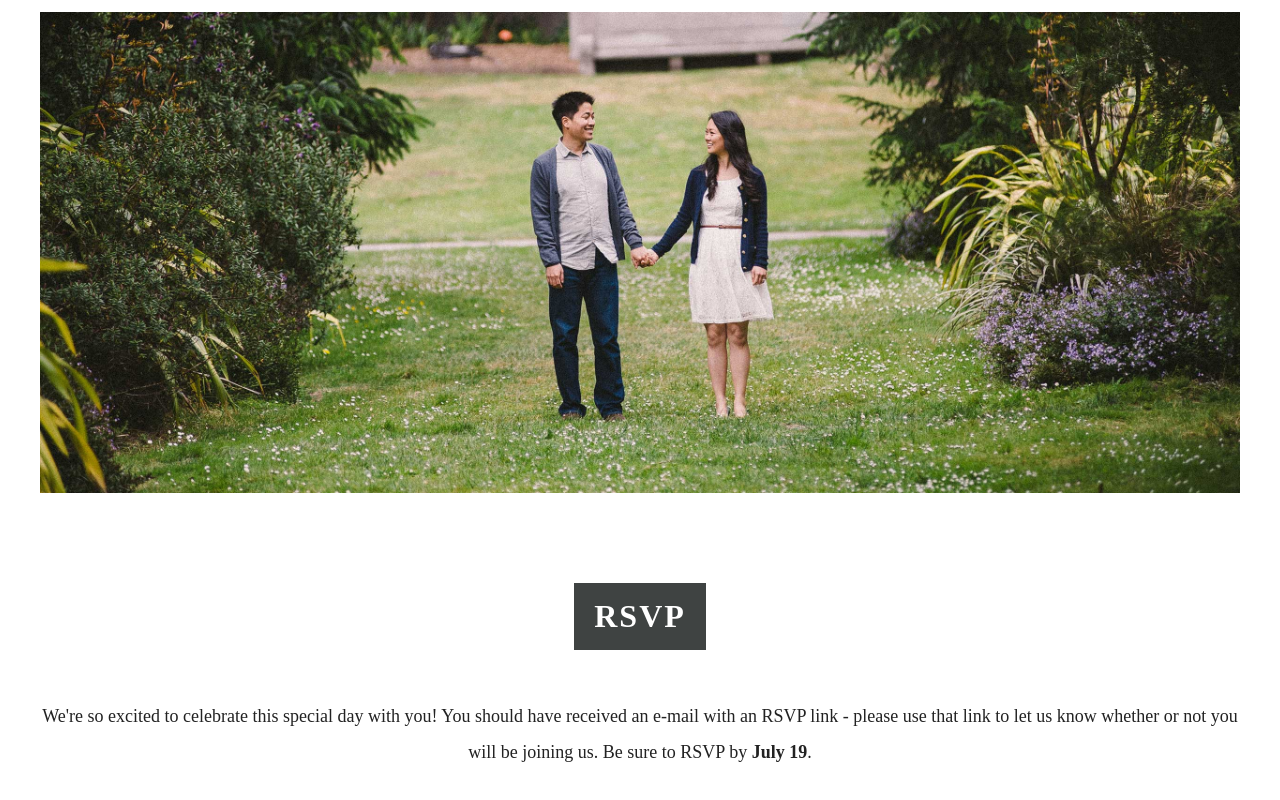
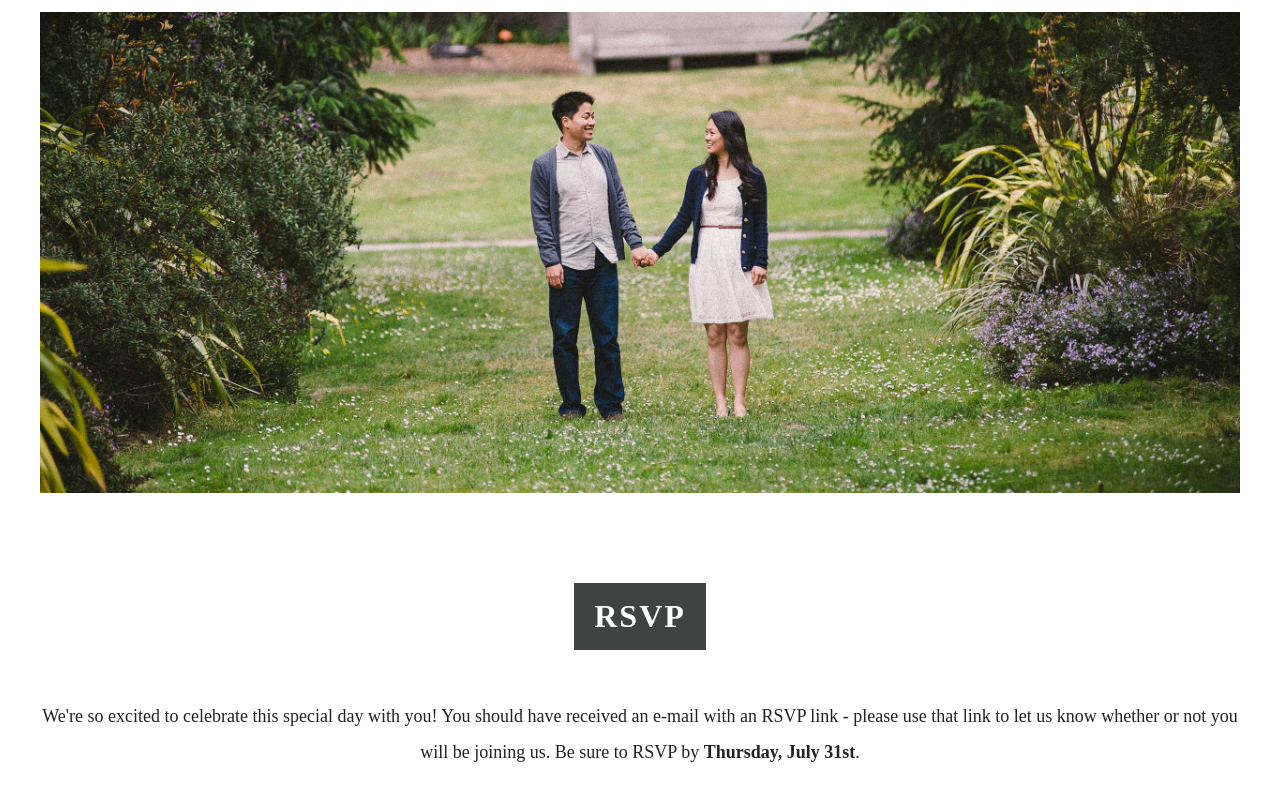
Before and after one commit to topherauyeung/grace-and-moses, a website: page index.html in a window 1280 px wide. Shown: the part 6509-7309 px from the top of the page. Drawn offline with nearby package versions, Linux system fonts and the light colour scheme; a script that the page names is missing.

Commit message:
update rsvp by date on main website

```diff
--- a/index.html
+++ b/index.html
@@ -248,7 +248,7 @@
 							RSVP
 						</h1>
 						<p class="details-time">
-							We're so excited to celebrate this special day with you! You should have received an e-mail with an RSVP link - please use that link to let us know whether or not you will be joining us. Be sure to RSVP by <strong>July 19</strong>.
+							We're so excited to celebrate this special day with you! You should have received an e-mail with an RSVP link - please use that link to let us know whether or not you will be joining us. Be sure to RSVP by <strong>Thursday, July 31st</strong>.
 						</p>
 					</div>
 				</section>
```
